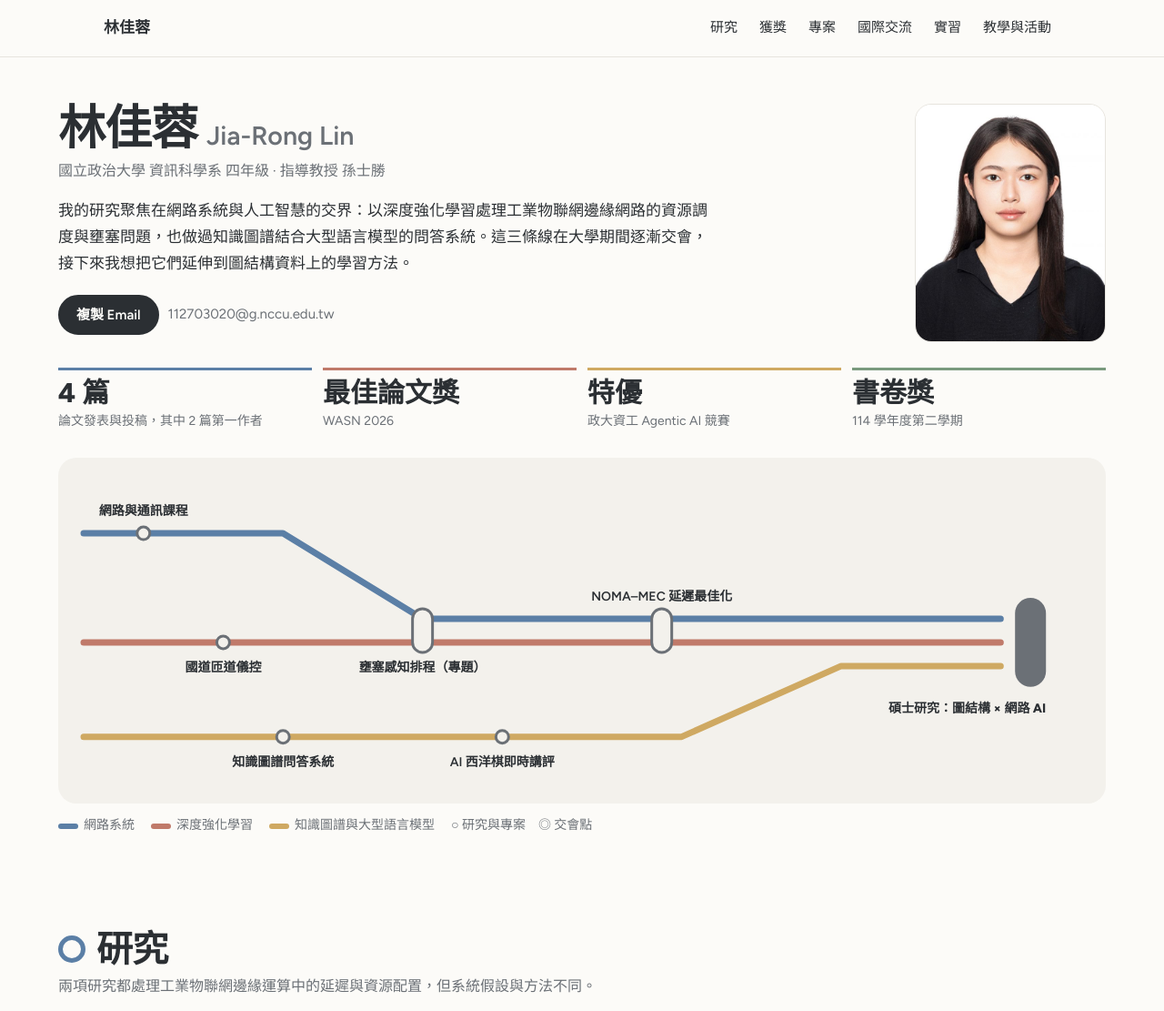
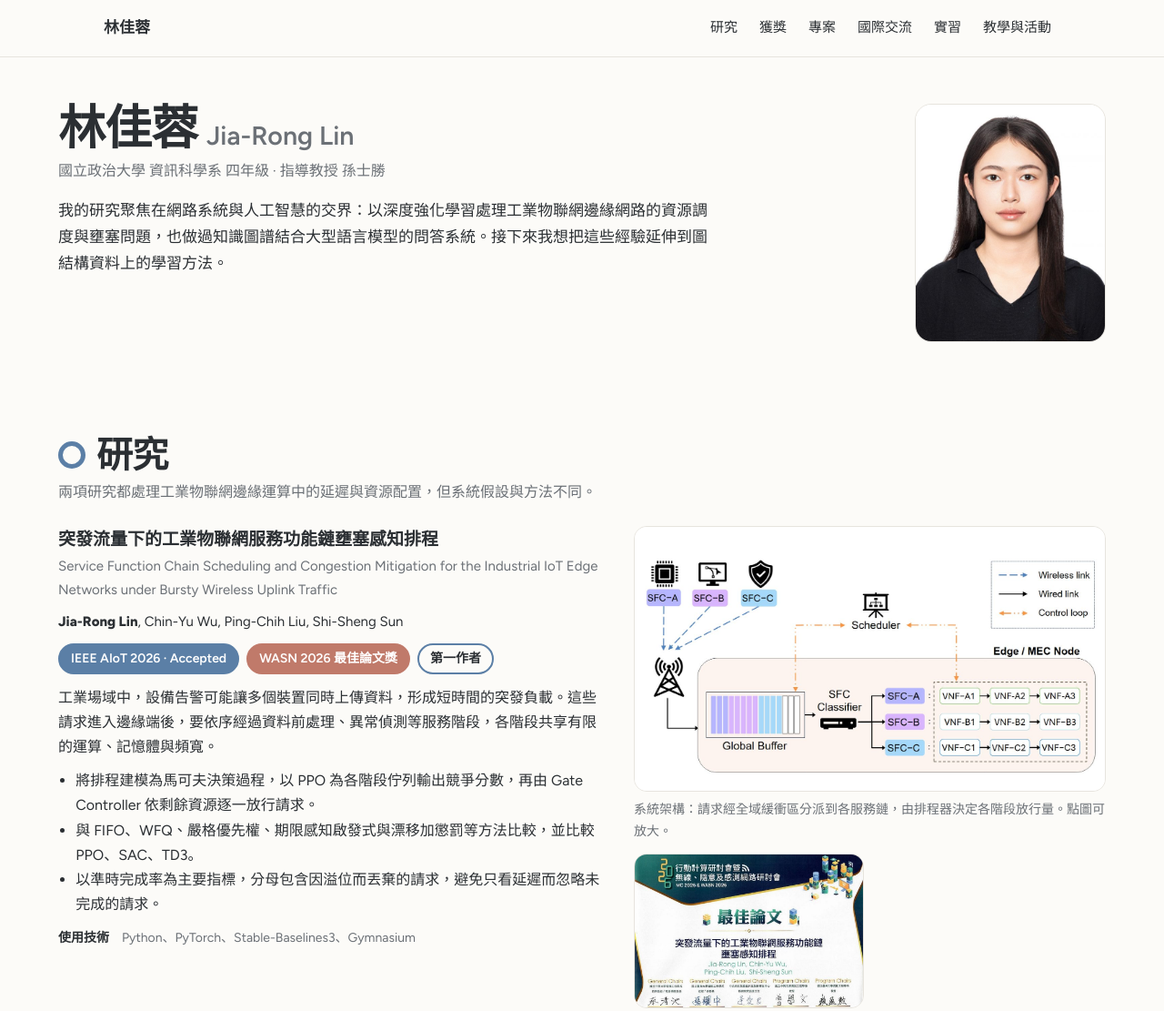
Before and after one commit to hcaJL/portfolio, a plain HTML site: page index.html in a window 1280 px wide. Shown: the top 1111 px of the page at 91% size. Drawn offline with Linux system fonts and the light colour scheme.

Commit message:
Remove stats row, route map and email
Co-Authored-By: Claude Opus 5.5 <noreply@anthropic.com>
Claude-Session: https://claude.ai/code/session_01PSKk5fFt2MmHVAiHWdZjDX

```diff
--- a/index.html
+++ b/index.html
@@ -100,22 +100,10 @@ dialog .bar{display:flex;justify-content:space-between;align-items:center;gap:12
     <div>
       <h1>林佳蓉<span>Jia-Rong Lin</span></h1>
       <p class="meta">國立政治大學 資訊科學系 四年級 · 指導教授 孫士勝</p>
-      <p class="lead">我的研究聚焦在網路系統與人工智慧的交界：以深度強化學習處理工業物聯網邊緣網路的資源調度與壅塞問題，也做過知識圖譜結合大型語言模型的問答系統。這三條線在大學期間逐漸交會，接下來我想把它們延伸到圖結構資料上的學習方法。</p>
-      <div class="acts">
-        <button class="btn" id="copyMail" type="button">複製 Email</button>
-        <span class="addr" id="mail">112703020@g.nccu.edu.tw</span>
-      </div>
+      <p class="lead">我的研究聚焦在網路系統與人工智慧的交界：以深度強化學習處理工業物聯網邊緣網路的資源調度與壅塞問題，也做過知識圖譜結合大型語言模型的問答系統。接下來我想把這些經驗延伸到圖結構資料上的學習方法。</p>
     </div>
     <img class="photo" src="img/photo.jpg" alt="林佳蓉的照片">
   </div>
-  <div class="figs">
-    <div style="--c:var(--blue)"><strong>4 篇</strong><span>論文發表與投稿，其中 2 篇第一作者</span></div>
-    <div style="--c:var(--red)"><strong>最佳論文獎</strong><span>WASN 2026</span></div>
-    <div style="--c:var(--amber)"><strong>特優</strong><span>政大資工 Agentic AI 競賽</span></div>
-    <div style="--c:var(--green)"><strong>書卷獎</strong><span>114 學年度第二學期</span></div>
-  </div>
-  <div class="map" id="map" role="img" aria-label="研究路線圖：網路系統、深度強化學習、知識圖譜與大型語言模型三條路線，交會於碩士研究"><svg id="mapsvg"></svg></div>
-  <div class="legend"><span><i style="background:var(--blue)"></i>網路系統</span><span><i style="background:var(--red)"></i>深度強化學習</span><span><i style="background:var(--amber)"></i>知識圖譜與大型語言模型</span><span>○ 研究與專案　◎ 交會點</span></div>
 </div></header>
 
 <section class="band" id="research" style="--c:var(--blue)"><div class="wrap">
@@ -222,7 +210,7 @@ dialog .bar{display:flex;justify-content:space-between;align-items:center;gap:12
   </div>
 </div></section>
 
-<footer class="band"><div class="wrap"><span>林佳蓉 · 112703020@g.nccu.edu.tw</span><span>最後更新：2026 年 11 月</span></div></footer>
+<footer class="band"><div class="wrap"><span>林佳蓉 Jia-Rong Lin</span><span>最後更新：2026 年 11 月</span></div></footer>
 
 <dialog id="lb" aria-label="放大圖片"><div class="bar"><span id="lbCap"></span><button class="btn ghost" id="lbClose" type="button">關閉</button></div><img id="lbImg" alt=""></dialog>
 
@@ -239,14 +227,6 @@ dialog .bar{display:flex;justify-content:space-between;align-items:center;gap:12
   const esc = s => String(s).replace(/[&<>"']/g, ch => ({"&":"&amp;","<":"&lt;",">":"&gt;","\"":"&quot;","'":"&#39;"}[ch]));
   document.getElementById("projGrid").innerHTML = projects.map(p => `<article class="card" style="--c:${p.c}"><h3>${esc(p.t)}</h3><p>${esc(p.d)}</p><p class="stack"><b>使用技術</b>　${esc(p.s)}</p>${p.l ? `<p class="links"><a href="${esc(p.l[0])}">${esc(p.l[1])}</a></p>` : ""}</article>`).join("");
 
-  const btn = document.getElementById("copyMail");
-  btn.addEventListener("click", async () => {
-    const addr = document.getElementById("mail").textContent;
-    try { await navigator.clipboard.writeText(addr); btn.textContent = "已複製"; }
-    catch (e) { btn.textContent = "請手動複製右側地址"; }
-    setTimeout(() => { btn.textContent = "複製 Email"; }, 2200);
-  });
-
   const lb = document.getElementById("lb");
   document.querySelectorAll("figure button").forEach(b => b.addEventListener("click", () => {
     document.getElementById("lbImg").src = b.dataset.full;
@@ -257,64 +237,6 @@ dialog .bar{display:flex;justify-content:space-between;align-items:center;gap:12
   document.getElementById("lbClose").addEventListener("click", () => lb.close());
   lb.addEventListener("click", e => { if (e.target === lb) lb.close(); });
 
-  const lines = [
-    {c:"var(--blue)", p:[[0,.17],[.2,.17],[.34,.46],[.92,.46]]},
-    {c:"var(--red)", p:[[0,.54],[.92,.54]]},
-    {c:"var(--amber)", p:[[0,.86],[.6,.86],[.76,.62],[.92,.62]]}
-  ];
-  const stations = [
-    {u:.06, v:[.17], t:"網路與通訊課程", side:-1},
-    {u:.14, v:[.54], t:"國道匝道儀控", side:1},
-    {u:.2, v:[.86], t:"知識圖譜問答系統", side:1},
-    {u:.34, v:[.46,.54], t:"壅塞感知排程（專題）", side:1, x:true},
-    {u:.42, v:[.86], t:"AI 西洋棋即時講評", side:1},
-    {u:.58, v:[.46,.54], t:"NOMA–MEC 延遲最佳化", side:-1, x:true}
-  ];
-  const svg = document.getElementById("mapsvg");
-  const box = document.getElementById("map");
-  const draw = () => {
-    const W = box.clientWidth, H = box.clientHeight;
-    const vert = W < 560;
-    const pad = 28;
-    const P = (u, v) => vert ? [pad + v * Math.min(W * .36, 150), pad + u * (H - 2 * pad)] : [pad + u * (W - 2 * pad), pad + v * (H - 2 * pad)];
-    let s = "";
-    for (const L of lines) {
-      const pts = L.p.map(([u, v]) => P(u, v).join(",")).join(" ");
-      s += `<polyline points="${pts}" fill="none" stroke="${L.c}" stroke-width="7" stroke-linecap="round" stroke-linejoin="round"/>`;
-    }
-    const labelX = vert ? pad + Math.min(W * .36, 150) + 28 : 0;
-    for (const st of stations) {
-      if (!st.t) continue;
-      const pts = st.v.map(v => P(st.u, v));
-      if (st.x) {
-        const [a, b] = [pts[0], pts[pts.length - 1]];
-        const x = Math.min(a[0], b[0]) - 11, y = Math.min(a[1], b[1]) - 11;
-        const w = Math.abs(b[0] - a[0]) + 22, h = Math.abs(b[1] - a[1]) + 22;
-        s += `<rect x="${x}" y="${y}" width="${w}" height="${h}" rx="11" fill="var(--panel)" stroke="var(--mute)" stroke-width="3"/>`;
-      } else {
-        s += `<circle cx="${pts[0][0]}" cy="${pts[0][1]}" r="7" fill="var(--panel)" stroke="var(--mute)" stroke-width="3"/>`;
-      }
-      if (vert) {
-        const y = (pts[0][1] + pts[pts.length - 1][1]) / 2;
-        const x0 = Math.max(...pts.map(p => p[0])) + 14;
-        s += `<line x1="${x0}" y1="${y}" x2="${labelX - 6}" y2="${y}" stroke="var(--rule)" stroke-width="2"/>`;
-        s += `<text x="${labelX}" y="${y + 5}">${st.t}</text>`;
-      } else {
-        const x = pts[0][0];
-        const y = st.side < 0 ? Math.min(...pts.map(p => p[1])) - 20 : Math.max(...pts.map(p => p[1])) + 32;
-        s += `<text x="${x}" y="${y}" text-anchor="middle">${st.t}</text>`;
-      }
-    }
-    const [ta, tb] = [P(.95, .42), P(.95, .66)];
-    const tw = vert ? tb[0] - ta[0] + 30 : 34, th = vert ? 34 : tb[1] - ta[1] + 20;
-    const tx = vert ? ta[0] - 15 : ta[0] - 17, ty = vert ? ta[1] - 17 : ta[1] - 10;
-    s += `<rect x="${tx}" y="${ty}" width="${tw}" height="${th}" rx="17" fill="var(--mute)"/>`;
-    if (vert) s += `<text x="${labelX}" y="${ta[1] + 5}" style="font-weight:800">碩士研究</text>`;
-    else s += `<text x="${tx + tw}" y="${ty + th + 28}" text-anchor="end" style="font-weight:800">碩士研究：圖結構 × 網路 AI</text>`;
-    svg.innerHTML = s;
-  };
-  const mapObserver = new ResizeObserver(draw);
-  mapObserver.observe(box);
 }
 </script>
 </body>
```
